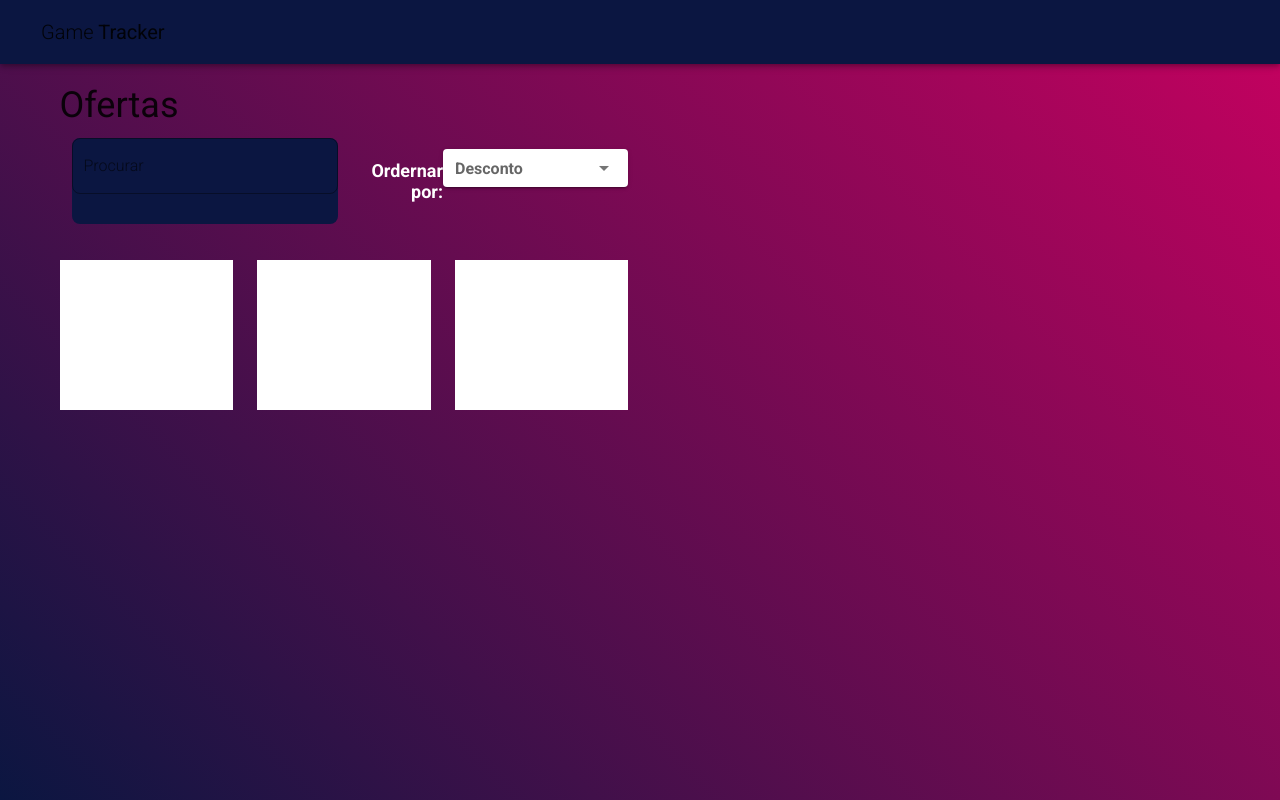
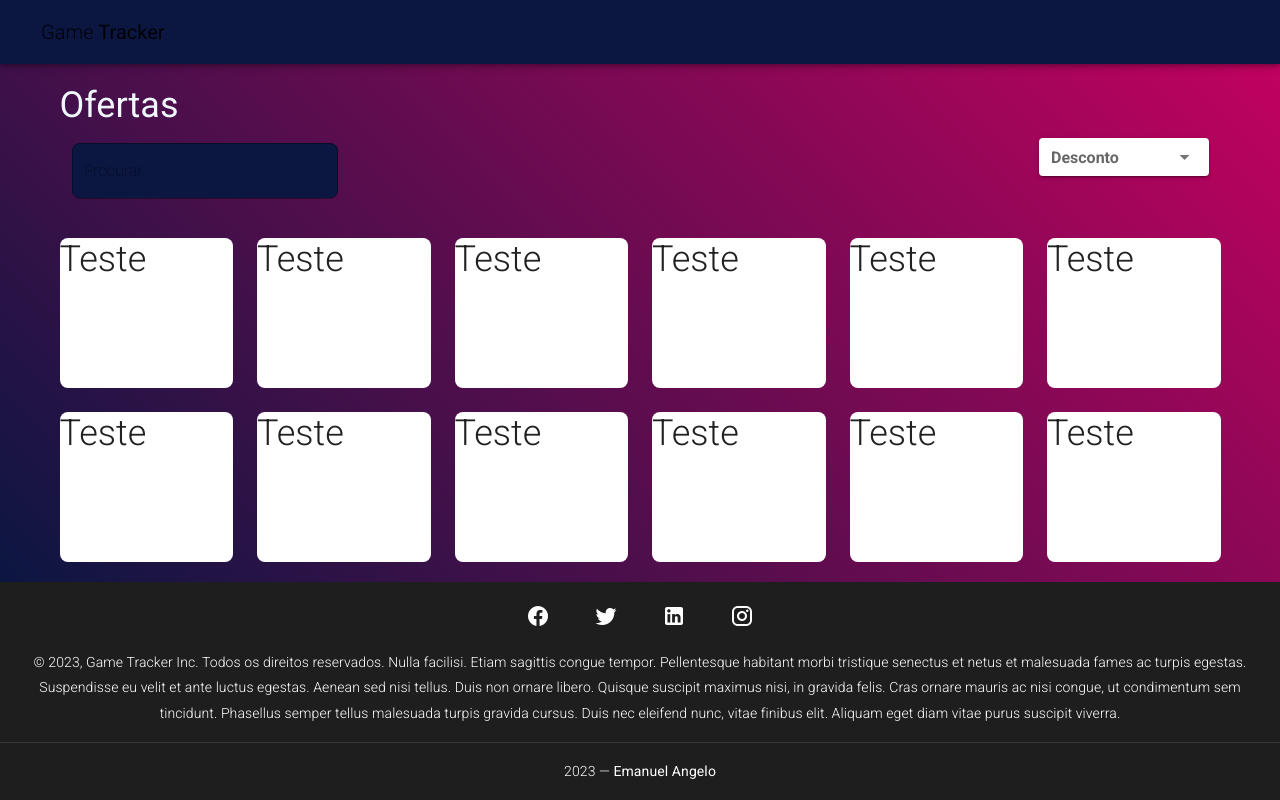
Before and after one commit to EmanuelAngelo/game-tracker, a Vue app: page / in a window 1280 px wide. Built offline with nearby package versions, Linux system fonts and the light colour scheme.

Commit message:
trabalhando nos componentes antes de consumir api

```diff
--- a/src/App.vue
+++ b/src/App.vue
@@ -10,28 +10,29 @@
         <v-container>
           <v-row>
             <template>
-              <v-col :key="n" class="mt-2" cols="12">
+              <v-col :key="n" class="mt-2" cols="12" style="color: aliceblue">
                 <strong>Ofertas</strong>
                 <ProcurarItems />
               </v-col>
-
-              <v-col v-for="j in 3" :key="`${n}${j}`" cols="6" md="2">
-                <v-sheet height="150"> </v-sheet>
+              <v-col v-for="j in 12" :key="`${n}${j}`" cols="6" md="2">
+                <v-sheet class="itemsImg" height="150"> Teste </v-sheet>
               </v-col>
             </template>
           </v-row>
         </v-container>
       </v-main>
+      <FooterTracker />
     </v-app>
   </div>
 </template>
 
 <script>
+import FooterTracker from "./components/FooterTracker.vue";
 import NavBar from "./components/NavBar.vue";
 import ProcurarItems from "./components/ProcurarItems.vue";
 export default {
   data: () => ({ drawer: null }),
-  components: { NavBar, ProcurarItems },
+  components: { NavBar, ProcurarItems, FooterTracker },
 };
 </script>
 <style scoped>
@@ -44,4 +45,10 @@ export default {
   font-size: 36px;
   line-height: 42px;
 }
+.itemsImg {
+  background: #0b1641;
+  box-shadow: 0px 4px 4px rgba(0, 0, 0, 0.25);
+  border-radius: 8px;
+  color: aliceblue;
+}
 </style>
--- /dev/null
+++ b/src/components/FooterTracker.vue
@@ -0,0 +1,51 @@
+<template>
+  <v-footer dark padless>
+    <v-card flat tile class="lighten-1 white--text text-center">
+      <v-card-text>
+        <v-btn v-for="icon in icons" :key="icon" class="mx-4 white--text" icon>
+          <v-icon size="24px">
+            {{ icon }}
+          </v-icon>
+        </v-btn>
+      </v-card-text>
+
+      <v-card-text class="white--text pt-0">
+        © 2023, Game Tracker Inc. Todos os direitos reservados. Nulla facilisi.
+        Etiam sagittis congue tempor. Pellentesque habitant morbi tristique
+        senectus et netus et malesuada fames ac turpis egestas. Suspendisse eu
+        velit et ante luctus egestas. Aenean sed nisi tellus. Duis non ornare
+        libero. Quisque suscipit maximus nisi, in gravida felis. Cras ornare
+        mauris ac nisi congue, ut condimentum sem tincidunt. Phasellus semper
+        tellus malesuada turpis gravida cursus. Duis nec eleifend nunc, vitae
+        finibus elit. Aliquam eget diam vitae purus suscipit viverra.
+      </v-card-text>
+
+      <v-divider></v-divider>
+
+      <v-card-text class="white--text">
+        {{ new Date().getFullYear() }} — <strong>Emanuel Angelo</strong>
+      </v-card-text>
+    </v-card>
+  </v-footer>
+</template>
+
+<script>
+export default {
+  name: "FooterTracker",
+  data: () => ({
+    icons: ["mdi-facebook", "mdi-twitter", "mdi-linkedin", "mdi-instagram"],
+  }),
+};
+</script>
+
+<style scoped>
+@import url("https://fonts.googleapis.com/css2?family=Roboto:ital,wght@0,100;0,300;0,400;0,500;1,100;1,300;1,400&display=swap");
+.white--text {
+  font-family: "Roboto" !important;
+  font-style: normal;
+  font-weight: 300;
+  font-size: 14px;
+  line-height: 180%;
+  /* or 25px */
+}
+</style>
--- a/src/components/ProcurarItems.vue
+++ b/src/components/ProcurarItems.vue
@@ -1,12 +1,11 @@
 <template>
   <v-container fluid>
-    <v-row align="center">
-      <v-col cols="12" sm="6" md="3">
+    <v-row align="center" justify="space-between">
+      <v-col cols="12" sm="3" md="3">
         <v-text-field class="procurar" label="Procurar" outlined></v-text-field>
       </v-col>
 
-      <v-col class="d-flex" left cols="12" sm="3">
-        Ordernar por:
+      <v-col class="d-flex" cols="12" sm="2">
         <v-select :items="items" label="Desconto" dense solo></v-select>
       </v-col>
     </v-row>
@@ -23,6 +22,7 @@ export default {
 </script>
 
 <style scoped>
+@import url("https://fonts.googleapis.com/css2?family=Roboto:ital,wght@0,100;0,300;0,400;0,500;1,100;1,300;1,400&display=swap");
 .d-flex {
   font-family: "Roboto";
   font-style: normal;
@@ -30,24 +30,27 @@ export default {
   font-size: 18px;
   line-height: 21px;
   /* identical to box height */
-
   display: flex;
   align-items: center;
   text-align: right;
-
   color: #ffffff;
 }
 .procurar {
   background: #0b1641;
   border-radius: 8px;
+  width: 380px;
+  height: 55px;
+
+  font-family: "Roboto";
+  font-style: normal;
+  font-weight: 100;
+  font-size: 18px;
+  line-height: 21px;
+  /* identical to box height */
+  color: #ffffff !important;
 }
 .desconto {
   position: absolute;
-  left: 0%;
-  right: 0%;
-  top: 0%;
-  bottom: 0%;
-
   background: #0b1641;
   box-shadow: 0px 4px 4px rgba(0, 0, 0, 0.25);
   border-radius: 8px;
```
